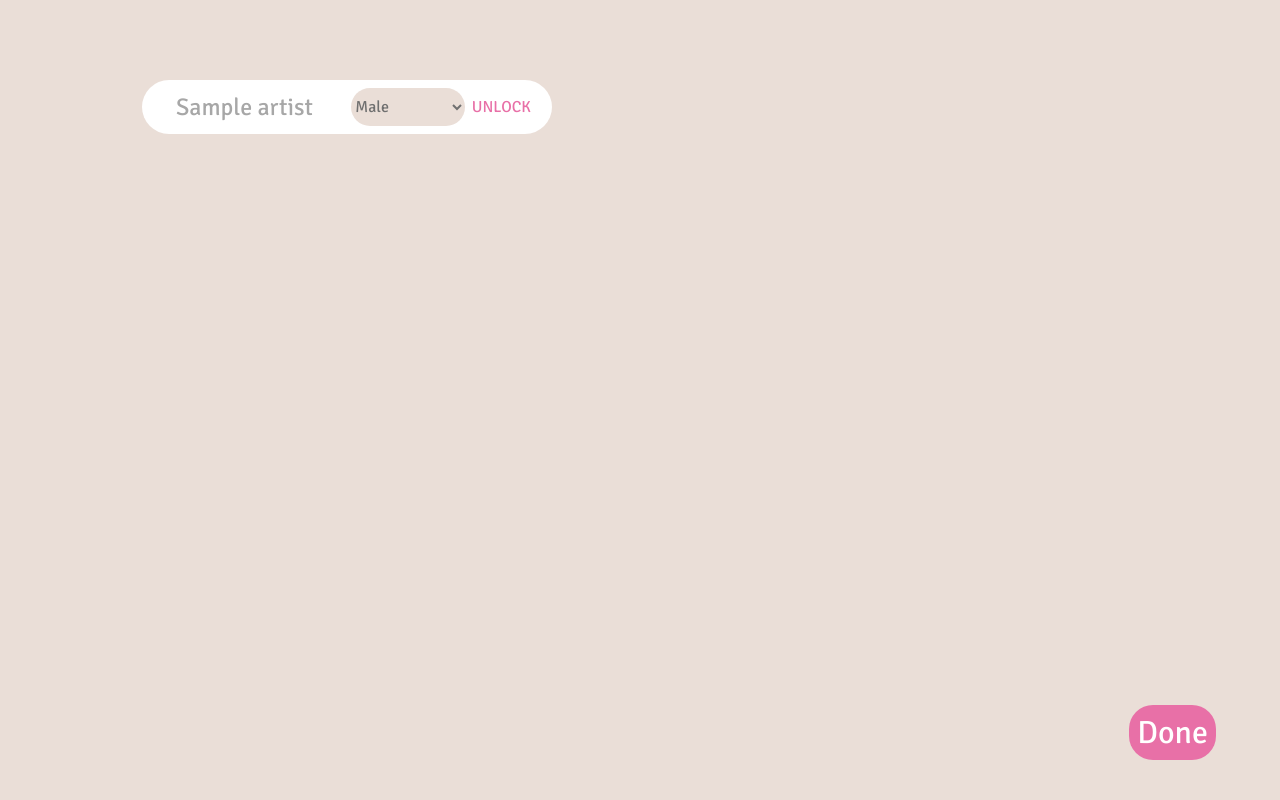
After one commit to caroldinh/contralto, a Flask app: template templates/admin.html in a window 1280 px wide. The commit adds this page. Run offline with Flask 2, Linux system fonts and the light colour scheme; the template is opened without the code that fills it: most values are stand-ins (such as "Sample title", 1, 10 or a date in 2020); parts of the project's set-up code (start-up, migrations or seed data) failed here and were passed over; some libraries are stand-ins or nearby versions.

Commit message:
add admin page

```diff
--- a/app.py
+++ b/app.py
@@ -1,5 +1,5 @@
 from flask import Flask, request, render_template, redirect, url_for
-from analyzer import PlaylistAnalyzer
+from analyzer import PlaylistAnalyzer, get_all_artists, update_artists
 import sys
 import logging
 
@@ -72,5 +72,13 @@ def get_artists(playlist_id):
     else:
         return ""
 
+@app.route('/<playlist_id>/data/')
+def check_data(playlist_id):
+    global analyzers
+    if(playlist_id in analyzers):
+        return render_template('check_data.html', artists=analyzers[playlist_id].artists)
+    else:
+        return ""
+
 if __name__ == '__main__':
     app.run(threaded=True)
--- a/static/css/style.css
+++ b/static/css/style.css
@@ -326,6 +326,7 @@ p {
     background-color: rgba(var(--blue-rgb), 0.4);
     border-radius: 10vh;
     margin-bottom: 2%;
+    text-align: justify;
 }
 
 #underrep-artists{
@@ -335,6 +336,7 @@ p {
     background-color: rgba(var(--orange-rgb), 0.4);
     border-radius: 10vh;
     margin-bottom: 2%;
+    text-align: justify;
 }
 
 #mixed-gender{
@@ -345,6 +347,7 @@ p {
     background-color: rgba(var(--purple-rgb), 0.4);
     border-radius: 10vh;
     margin-bottom: 1%;
+    text-align: justify;
 }
 
 #mixed-gender-header{
@@ -488,3 +491,108 @@ p {
     filter: brightness(0.7);
     cursor: pointer;
 }
+
+#data-container{
+    width: 80%;
+    margin-left: 10%;
+    margin-right: 10%;
+    text-align: justify;
+}
+
+.artist-data{
+    display: inline-flex;
+    background-color: white;
+    border-radius: 5vh;
+    margin-top: 1vh;
+    margin-bottom: 1vh;
+    margin-left: 1vh;
+    padding-left: 1vh;
+    padding-right: 1vh;
+}
+
+.category-select{
+    background-color: var(--background-color);
+    margin-top: 1vh;
+    margin-bottom: 1vh;
+    border: none;
+    font-family: var(--body-font);
+    font-size: 1em;
+    color: var(--body-text-color);
+    border-radius: 3vh;
+    margin-right: 0.5vw;
+    padding-top: 1vh;
+    padding-bottom: 1vh;
+}
+
+.category-select option{
+    padding-left: 2vw;
+}
+
+.artist-data-name{
+    vertical-align: middle;
+    font-size: 1.5em;
+    color: var(--text-color-light);
+    margin-left: 2vw;
+    margin-right: 3vw;
+    margin-top: auto;
+    margin-bottom: auto;
+}
+
+.artist-dot-male{
+    margin-right: 0.5vw;
+    color: var(--blue);
+    border-radius: 3vh;
+}
+
+.artist-dot-female{
+    margin-right: 0.5vw;
+    color: var(--orange);
+    border-radius: 3vh;
+}
+
+.artist-dot-nonbinary{
+    margin-right: 0.5vw;
+    color: var(--medium-pink);
+    border-radius: 3vh;
+}
+
+.artist-dot-mixed_gender{
+    margin-right: 0.5vw;
+    color: var(--purple);
+    border-radius: 3vh;
+}
+
+#done{
+    position: fixed;
+    right: 5vw;
+    bottom: 5vh;
+    background-color: var(--dark-pink);
+    color: white;
+    font-family: var(--body-font);
+    border: none;
+    border-radius: 3vh;
+    font-size: 2em;
+    padding: 1vh;
+    transition: 0.3s;
+    box-shadow: var(--dark-pink);
+}
+
+#done:hover{
+    cursor: pointer;
+    filter: brightness(0.7);
+}
+
+.lock-artist{
+    vertical-align: middle;
+    margin-top: auto;
+    margin-bottom: auto;
+    color: var(--dark-pink);
+    font-size: 1em;
+    font-family: var(--body-font);
+    margin-right: 1vw;
+}
+
+.lock-artist:hover{
+    cursor:pointer;
+    filter:brightness(0.7);
+}
--- /dev/null
+++ b/static/scripts/admin.js
@@ -0,0 +1,37 @@
+artists_changed = {};
+
+function changeVal(id){
+    if(!(id in artists_changed)){
+        artists_changed[id] = {};
+    }
+    artists_changed[id]['category'] = document.getElementById(id + "-select-category").value;
+    console.log(artists_changed);
+}
+
+function lock(id){
+    if(!(id in artists_changed)){
+        artists_changed[id] = {};
+    }
+    if(document.getElementById("lock-" + id).innerText == "LOCK"){
+        artists_changed[id]['locked'] = 1;
+        document.getElementById("lock-" + id).innerText = "UNLOCK";
+    } else {
+        artists_changed[id]['locked'] = 0;
+        document.getElementById("lock-" + id).innerText = "LOCK";
+    }
+    console.log(artists_changed);
+}
+
+function submit(){
+    $.ajax({
+    type: "POST",
+    contentType: "application/json; charset=utf-8",
+    url: "/",
+    data: JSON.stringify(artists_changed),
+    success: function (data) {
+        console.log(data.length);
+        alert("Update successful");
+    },
+    dataType: "json"
+    });
+}
--- /dev/null
+++ b/templates/admin.html
@@ -0,0 +1,60 @@
+<!doctype html>
+
+<html lang="en">
+<head>
+  <meta charset="utf-8">
+  <meta name="viewport" content="width=device-width, initial-scale=1">
+
+  <title>Contralto!</title>
+  <meta name="description" content="Whose voices are in your mix?">
+  <meta name="author" content="SitePoint">
+
+  <meta property="og:title" content="Contralto!">
+  <meta property="og:type" content="website">
+  <meta property="og:url" content="https://">
+  <meta property="og:description" content="Whose voices are in your mix?">
+  <meta property="og:image" content="image.png">
+
+  <link rel="icon" href="{{ url_for('static',filename='images/headphones.svg') }}" type="image/svg+xml">
+  <link rel="apple-touch-icon" href="/apple-touch-icon.png">
+
+  <link rel="preconnect" href="https://fonts.googleapis.com">
+  <link rel="preconnect" href="https://fonts.gstatic.com" crossorigin>
+  <link rel="preconnect" href="https://fonts.googleapis.com">
+  <link href="https://fonts.googleapis.com/css2?family=Signika:wght@300;400&display=swap" rel="stylesheet">
+
+  <link rel="stylesheet" href="{{ url_for('static',filename='css/style.css') }}">
+
+
+</head>
+
+<body>
+  <div class="spacer"></div>
+  <div id="data-container">
+    {% for artist in artists %}
+        <div class="artist-data">
+          <p class="artist-data-name">{{artists[artist]['name']}}</p>
+          <select name="category" id="{{artist}}-select-category" class="category-select"
+            onchange="changeVal('{{artist}}')">
+            <option value="M" {% if artists[artist]['consensus'] == 'M' %} selected {% endif %}>Male</option>
+            <option value="F" {% if artists[artist]['consensus'] == 'F' %} selected {% endif %}>Female</option>
+            <option value="X" {% if artists[artist]['consensus'] == 'X' %} selected {% endif %}>Nonbinary</option>
+            <option value="MIX" {% if artists[artist]['consensus'] == 'MIX' %} selected {% endif %}>Mixed-gender</option>
+            <option value="UND" {% if artists[artist]['consensus'] == 'UND' %} selected {% endif %}></option>
+          </select>
+          <a onclick="lock('{{artist}}')" id="lock-{{artist}}" class="lock-artist">
+            {% if artists[artist]['locked'] == 0 %}LOCK
+            {% else %}UNLOCK
+            {% endif %}
+          </a>
+        </div>
+    {% endfor %}
+  </div>
+
+  <button id="done" method="POST" onclick="submit()">Done</button>
+
+</body>
+
+<script src="{{ url_for('static', filename='scripts/admin.js') }}" language="javascript"></script>
+<script src="https://ajax.googleapis.com/ajax/libs/jquery/3.1.1/jquery.min.js"></script>
+</html>
```
Also changed, not shown: admin.py (added, +103 -0 lines), analyzer.py (+28 -10 lines), static/scripts/doughnut.js (+9 -2 lines), templates/check_data.html (added, +54 -0 lines).
